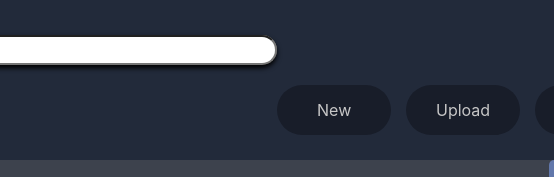
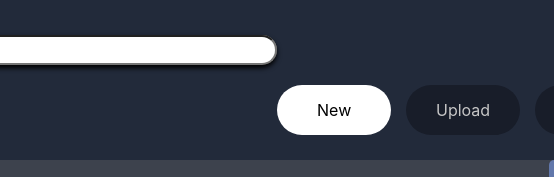
Before and after one commit to GimmieCodes/Admin-Dashboard, a plain HTML site: page index.html in a window 1280 px wide. In both pictures the pointer is over the element "New". Shown: the top 177 px of the page, 518-1072 px from the left. Drawn offline with Linux system fonts and the light colour scheme.

Commit message:
Add style to head buttons

```diff
--- a/style.css
+++ b/style.css
@@ -199,6 +199,11 @@ input{
     border-radius: 30px;
     padding: 15px;
 }
+.header-button:hover{
+    background-color: white;
+    color: black;
+    transition: .1s ;
+}
 p, h4{
     margin: 0;
 }
```
